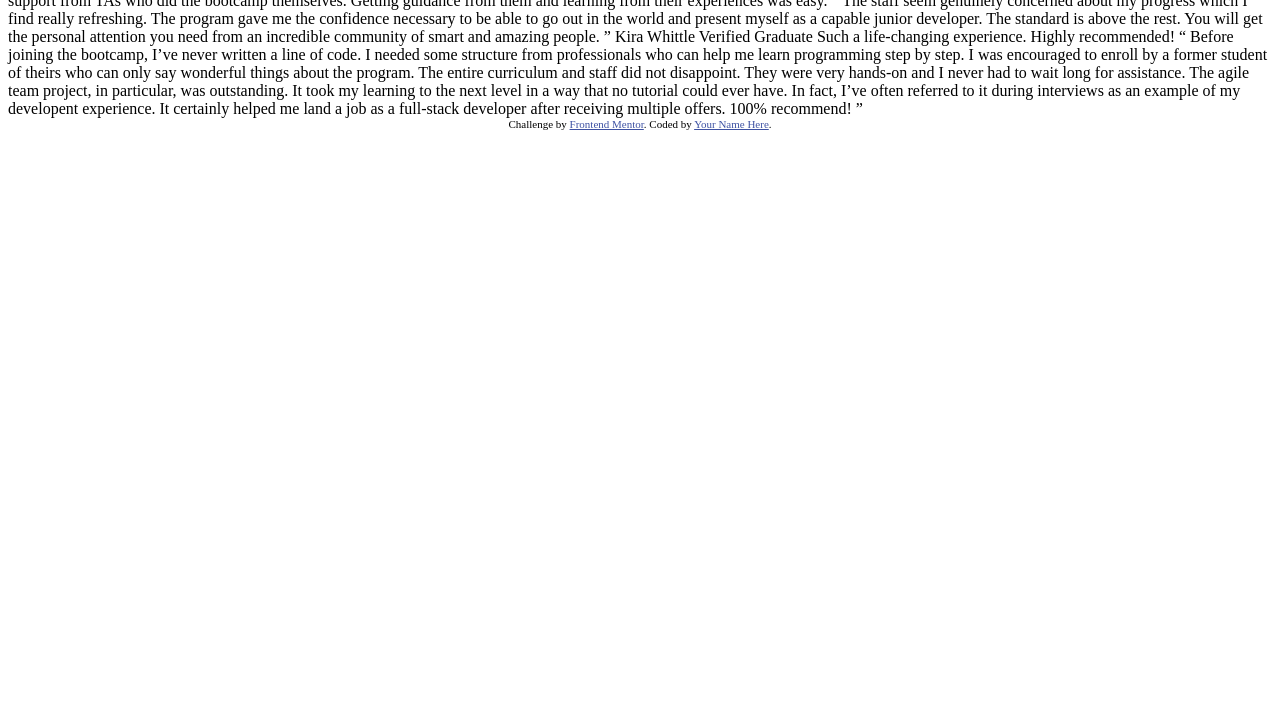
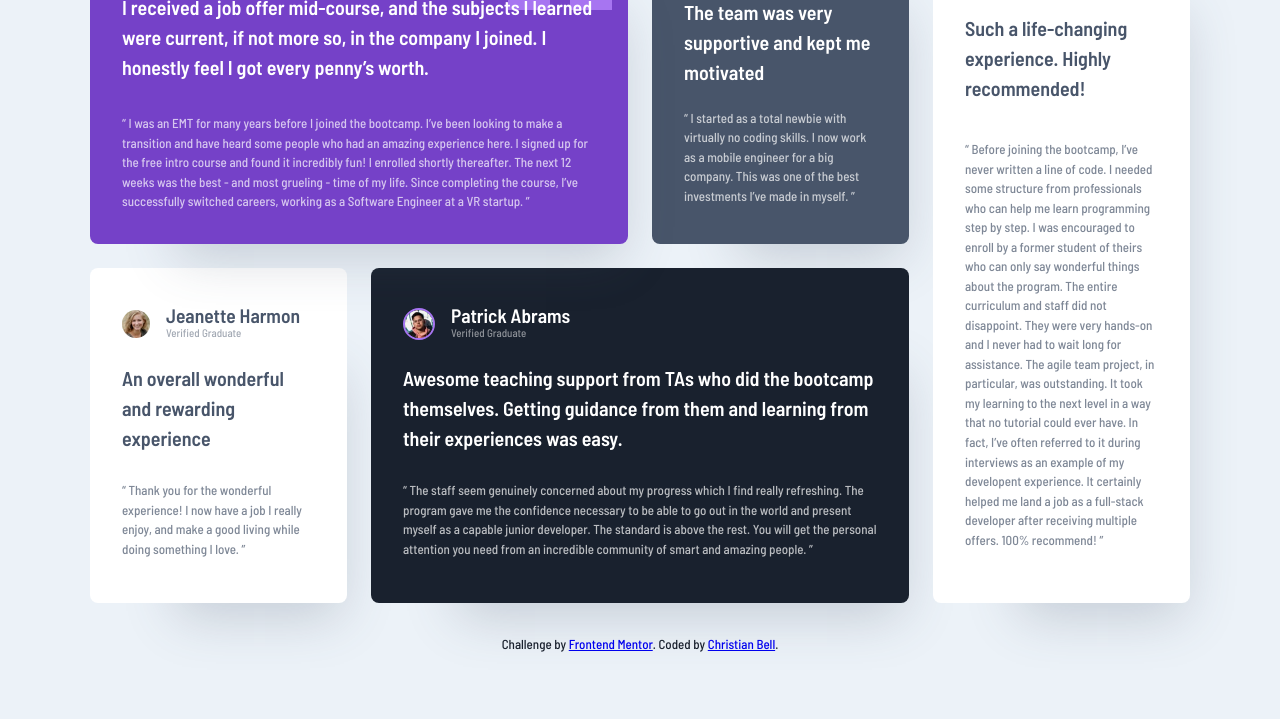
Before and after one commit to christianb3ll/testimonials-grid-section, a plain HTML site: page index.html in a window 1280 px wide. Shown: the part 124-843 px from the top of the page. Before the commit the page ends 800 px from the top, so only its background shows below. Drawn offline with Linux system fonts and the light colour scheme.

Commit message:
Design implementation

```diff
--- /dev/null
+++ b/assets/css/styles.css
@@ -0,0 +1,185 @@
+:root{
+    --moderate-violet: hsl(263, 55%, 52%);
+    --pale-violet: hsl(264, 82%, 70%);;
+    --very-dark-grayish-blue: hsl(217, 19%, 35%);
+    --very-dark-blackish-blue: hsl(219, 29%, 14%);
+    --white: hsl(0, 0%, 100%);
+
+    --light-gray: hsl(0, 0%, 81%);
+    --light-grayish-blue: hsl(210, 46%, 95%);
+}
+
+/* reset */
+*, *::before, *::after {
+    box-sizing: border-box;
+}
+
+* {
+    margin: 0;
+}
+
+body {
+    line-height: 1.5;
+    -webkit-font-smoothing: antialiased;
+}
+
+img, picture, video, canvas, svg {
+    display: block;
+    max-width: 100%;
+}
+
+p, h1, h2, h3, h4, h5, h6 {
+    overflow-wrap: break-word;
+}
+
+p {
+    text-wrap: pretty;
+}
+h1, h2, h3, h4, h5, h6 {
+    text-wrap: balance;
+}
+
+
+/* barlow-semi-condensed-500 - latin */
+@font-face {
+    font-display: swap; /* Check https://developer.mozilla.org/en-US/docs/Web/CSS/@font-face/font-display for other options. */
+    font-family: 'Barlow Semi Condensed';
+    font-style: normal;
+    font-weight: 500;
+    src: url('../fonts/barlow-semi-condensed-v15-latin-500.woff2') format('woff2'); /* Chrome 36+, Opera 23+, Firefox 39+, Safari 12+, iOS 10+ */
+}
+/* barlow-semi-condensed-600 - latin */
+@font-face {
+    font-display: swap; /* Check https://developer.mozilla.org/en-US/docs/Web/CSS/@font-face/font-display for other options. */
+    font-family: 'Barlow Semi Condensed';
+    font-style: normal;
+    font-weight: 600;
+    src: url('../fonts/barlow-semi-condensed-v15-latin-600.woff2') format('woff2'); /* Chrome 36+, Opera 23+, Firefox 39+, Safari 12+, iOS 10+ */
+}
+
+
+body {
+    font-family: 'Barlow Semi Condensed', sans-serif;
+    font-size: 0.813rem;
+    color: var(--white);
+    background-color: var(--light-grayish-blue);
+    padding: 2rem;
+}
+
+main {
+    max-width: 1100px;
+    margin: auto;
+}
+
+.testimonials {
+    display: grid;
+    gap: 1.5rem;
+}
+
+.testimonial-card {
+    background-color: var(--white);
+    border-radius: 0.5rem;
+    padding: 2rem;
+    display: grid;
+    grid-template: auto;
+    gap: 1rem;
+    -webkit-box-shadow: 40px 60px 50px -47px rgba(72,85,106,0.24);
+    -moz-box-shadow: 40px 60px 50px -47px rgba(72,85,106,0.24);
+    box-shadow: 40px 60px 50px -47px rgba(72,85,106,0.24);
+}
+
+.testimonial-header {
+    display: flex;
+    gap: 1rem;
+    align-items: center;
+    z-index: 100;
+}
+
+.user-header {
+    line-height: 1;
+}
+
+.user-role {
+    font-size: 0.688rem;
+    opacity: 0.5;
+}
+
+.user-icon {
+    border-radius: 100%;
+    width: auto;
+    height: 1.75rem;
+}
+
+.testimonial-featured .user-icon, .testimonial-dark .user-icon {
+    border: 2px solid var(--pale-violet);
+    box-sizing: content-box;
+}
+
+blockquote {
+    font-size: 1.25rem;
+    font-weight: 600;
+    z-index: 100;
+}
+
+.testimonial-body {
+    opacity: 0.7;
+    z-index: 100;
+}
+
+.testimonial-featured {
+    position: relative;
+    background-color: var(--moderate-violet);
+}
+
+.testimonial-featured blockquote {
+    margin-bottom: 1rem;
+}
+
+.testimonials .testimonial-featured:before {
+    content: "";
+    background: url('../images/bg-pattern-quotation.svg');
+    position: absolute;
+    width: 104px;
+    height: 102px;
+    top: 0;
+    right: 1rem;
+}
+
+.testimonial-light {
+    background-color: var(--white);
+    color: var(--very-dark-grayish-blue);
+}
+
+.testimonial-gray {
+    background-color: var(--very-dark-grayish-blue);
+}
+.testimonial-dark {
+    background-color: var(--very-dark-blackish-blue);
+}
+
+.attribution {
+    margin: 2rem auto;
+    color: var(--very-dark-blackish-blue);
+    text-align: center;
+}
+
+@media (min-width: 700px){
+    .testimonials {
+        grid-template: repeat(4, 1fr) / 1fr 1fr;
+    }
+}
+
+@media (min-width:1024px){
+    .testimonials {
+        grid-template: 1fr 1fr / repeat(4, 1fr);
+    }
+
+    .testimonial-featured, .testimonial-dark {
+        grid-column: span 2;
+    }
+
+    .testimonial-tall {
+        grid-column-start: 4;
+        grid-row: 1 / span 2;
+    }
+}
--- a/index.html
+++ b/index.html
@@ -2,63 +2,106 @@
 <html lang="en">
 <head>
   <meta charset="UTF-8">
-  <meta name="viewport" content="width=device-width, initial-scale=1.0"> <!-- displays site properly based on user's device -->
+  <meta name="viewport" content="width=device-width, initial-scale=1.0">
 
-  <link rel="icon" type="image/png" sizes="32x32" href="./images/favicon-32x32.png">
+  <link rel="icon" type="image/png" sizes="32x32" href="./assets/images/favicon-32x32.png">
 
-  <title>Frontend Mentor | [Challenge Name Here]</title>
+  <link rel="stylesheet" href="assets/css/styles.css">
 
-  <!-- Feel free to remove these styles or customise in your own stylesheet 👍 -->
-  <style>
-    .attribution { font-size: 11px; text-align: center; }
-    .attribution a { color: hsl(228, 45%, 44%); }
-  </style>
+  <title>Testimonials Grid Section</title>
+
 </head>
 <body>
-  Daniel Clifford
-  Verified Graduate
+  <main>
 
+    <section class="testimonials">
+      <article class="testimonial-card testimonial-featured">
+        <header class="testimonial-header">
+          <img src="assets/images/image-daniel.jpg" alt="Daniel Clifford" class="user-icon">
+          <div class="user-details">
+            <h2 class="user-header">Daniel Clifford</h2>
+            <p class="user-role">Verified Graduate</p>
+          </div>
+        </header>
+        <blockquote>
+          <p>
             I received a job offer mid-course, and the subjects I learned were current, if not more so,
             in the company I joined. I honestly feel I got every penny’s worth.
-
+          </p>
+        </blockquote>
+        <p class="testimonial-body">
           “ I was an EMT for many years before I joined the bootcamp. I’ve been looking to make a
           transition and have heard some people who had an amazing experience here. I signed up
           for the free intro course and found it incredibly fun! I enrolled shortly thereafter.
           The next 12 weeks was the best - and most grueling - time of my life. Since completing
           the course, I’ve successfully switched careers, working as a Software Engineer at a VR startup. ”
-
-  Jonathan Walters
-  Verified Graduate
-
-  The team was very supportive and kept me motivated
-
+        </p>
+      </article>
+      <article class="testimonial-card testimonial-gray">
+        <header class="testimonial-header">
+          <img src="assets/images/image-jonathan.jpg" alt="Jonathan Walters" class="user-icon">
+          <div class="user-details">
+            <h2 class="user-header">Jonathan Walters</h2>
+            <p class="user-role">Verified Graduate</p>
+          </div>
+        </header>
+        <blockquote>
+          <p>The team was very supportive and kept me motivated</p>
+        </blockquote>
+        <p class="testimonial-body">
           “ I started as a total newbie with virtually no coding skills. I now work as a mobile engineer
           for a big company. This was one of the best investments I’ve made in myself. ”
-
-  Jeanette Harmon
-  Verified Graduate
-
-  An overall wonderful and rewarding experience
-
+        </p>
+      </article>
+      <article class="testimonial-card testimonial-light">
+        <header class="testimonial-header">
+          <img src="assets/images/image-jeanette.jpg" alt="Jeanette Harmon" class="user-icon">
+          <div class="user-details">
+            <h2 class="user-header">Jeanette Harmon</h2>
+            <p class="user-role">Verified Graduate</p>
+          </div>
+        </header>
+        <blockquote>
+          <p>An overall wonderful and rewarding experience</p>
+        </blockquote>
+        <p class="testimonial-body">
           “ Thank you for the wonderful experience! I now have a job I really enjoy, and make a good living
           while doing something I love. ”
-
-  Patrick Abrams
-  Verified Graduate
-
+        </p>
+      </article>
+      <article class="testimonial-card testimonial-dark">
+        <header class="testimonial-header">
+          <img src="assets/images/image-patrick.jpg" alt="Patrick Abrams" class="user-icon">
+          <div class="user-details">
+            <h2 class="user-header">Patrick Abrams</h2>
+            <p class="user-role">Verified Graduate</p>
+          </div>
+        </header>
+        <blockquote>
+          <p>
             Awesome teaching support from TAs who did the bootcamp themselves. Getting guidance from them and
             learning from their experiences was easy.
-
+          </p>
+        </blockquote>
+        <p class="testimonial-body">
           “ The staff seem genuinely concerned about my progress which I find really refreshing. The program
           gave me the confidence necessary to be able to go out in the world and present myself as a capable
           junior developer. The standard is above the rest. You will get the personal attention you need from
           an incredible community of smart and amazing people. ”
-
-  Kira Whittle
-  Verified Graduate
-
-  Such a life-changing experience. Highly recommended!
-
+        </p>
+      </article>
+      <article class="testimonial-card testimonial-light testimonial-tall">
+        <header class="testimonial-header">
+          <img src="assets/images/image-kira.jpg" alt="Kira Whittle" class="user-icon">
+          <div class="user-details">
+            <h2 class="user-header">Kira Whittle</h2>
+            <p class="user-role">Verified Graduate</p>
+          </div>
+        </header>
+        <blockquote>
+          <p>Such a life-changing experience. Highly recommended!</p>
+        </blockquote>
+        <p class="testimonial-body">
           “ Before joining the bootcamp, I’ve never written a line of code. I needed some structure from
           professionals who can help me learn programming step by step. I was encouraged to enroll by a former
           student of theirs who can only say wonderful things about the program. The entire curriculum and staff
@@ -67,10 +110,13 @@
           could ever have. In fact, I’ve often referred to it during interviews as an example of my developent
           experience. It certainly helped me land a job as a full-stack developer after receiving multiple offers.
           100% recommend! ”
-
+        </p>
+      </article>
+    </section>
+  </main>
   <div class="attribution">
     Challenge by <a href="https://www.frontendmentor.io?ref=challenge" target="_blank">Frontend Mentor</a>.
-    Coded by <a href="#">Your Name Here</a>.
+    Coded by <a href="https://www.christian-bell.com/">Christian Bell</a>.
   </div>
 </body>
 </html>
```
Also changed, not shown: assets/fonts/barlow-semi-condensed-v15-latin-500.woff2 (added), assets/fonts/barlow-semi-condensed-v15-latin-600.woff2 (added), assets/images/bg-pattern-quotation.svg (renamed from images/bg-pattern-quotation.svg), assets/images/desktop-preview.jpg (renamed from design/desktop-preview.jpg), assets/images/favicon-32x32.png (renamed from images/favicon-32x32.png), assets/images/image-daniel.jpg (renamed from images/image-daniel.jpg), assets/images/image-jeanette.jpg (renamed from images/image-jeanette.jpg), assets/images/image-jonathan.jpg (renamed from images/image-jonathan.jpg), assets/images/image-kira.jpg (renamed from images/image-kira.jpg), assets/images/image-patrick.jpg (renamed from images/image-patrick.jpg), design/desktop-design.jpg (deleted), design/mobile-design.jpg (deleted), 3 other files. Lines whose indentation alone changed are shown as unchanged.
